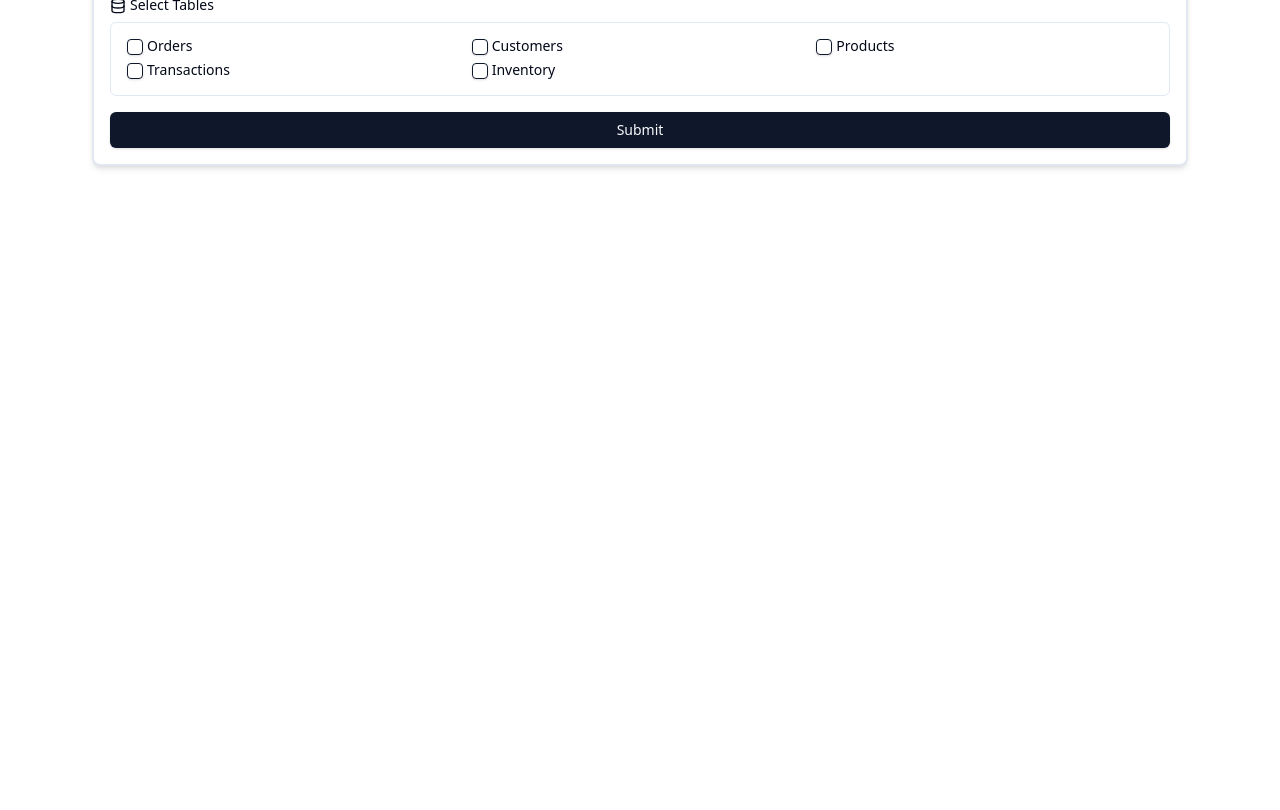
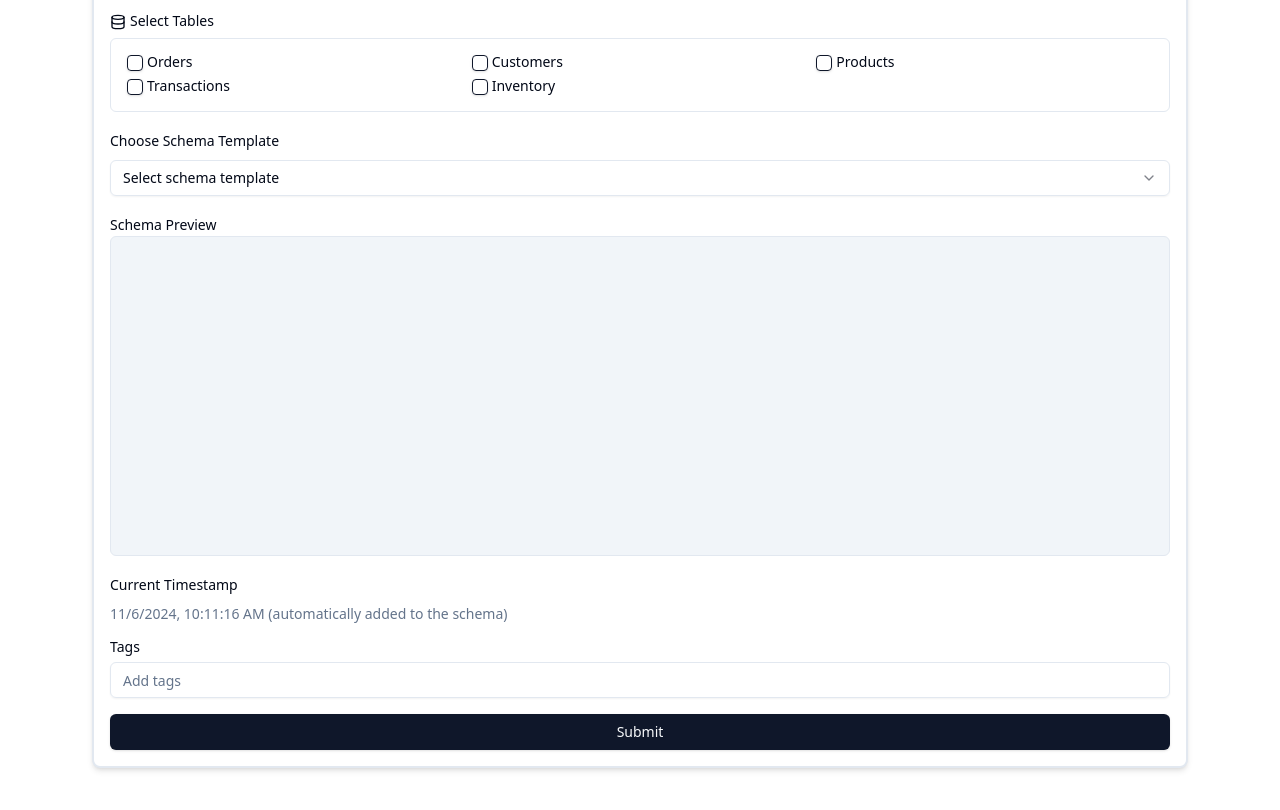
Before and after one commit to Yousuf24100286/powerbi-interactive-ui, a Next.js app: page / in a window 1280 px wide. Shown: the part 300-1110 px from the top of the page. Before the commit the page ends 800 px from the top, so only its background shows below. Built offline with nearby package versions, Linux system fonts and the light colour scheme.

Commit message:
add data-transfer form (incomplete)

```diff
--- a/src/app/_componenets/data-transfer.tsx
+++ b/src/app/_componenets/data-transfer.tsx
@@ -2,17 +2,21 @@
 import { Form, FormControl, FormField, FormItem, FormLabel, FormMessage } from '@/components/ui/form'
 import { z } from 'zod'
 import { zodResolver } from '@hookform/resolvers/zod'
-import { useForm } from 'react-hook-form'
+import { useController, useForm } from 'react-hook-form'
 import { Button } from '@/components/ui/button'
 import { Select, SelectTrigger, SelectItem, SelectValue, SelectContent } from '@/components/ui/select'
 import { Database, Folder } from 'lucide-react'
 import { Checkbox } from '@/components/ui/checkbox'
 import { Label } from '@/components/ui/label'
+import { Input } from '@/components/ui/input'
 
 const DataTransferFormSchema = z.object({
 	workspaceId: z.string(),
 	datasetId: z.string(),
-	tables: z.array(z.string())
+	tables: z.array(z.string()),
+	schemaTemplate: z.string().optional(),
+	timeStamp: z.date().optional(),
+	tags: z.array(z.string()).optional()
 })
 type TDataTransferFormValues = z.infer<typeof DataTransferFormSchema>
 
@@ -24,7 +28,10 @@ export function DataTransferForm() {
 		defaultValues: {
 			workspaceId: undefined,
 			datasetId: undefined,
-			tables: []
+			tables: [],
+			schemaTemplate: undefined,
+			timeStamp: new Date(),
+			tags: []
 		}
 	})
 	const handleSubmit = form.handleSubmit((values) => {
@@ -38,6 +45,31 @@ export function DataTransferForm() {
 		'Transactions',
 		'Inventory',
 	]
+	const schemas: {
+		[key: string]: string
+	} = {
+		'Schema 1': `CREATE TABLE Orders (
+			order_id INT PRIMARY KEY,
+			customer_id INT,
+			product_id INT,
+			quantity INT,
+			price DECIMAL(10, 2),
+			order_date DATE
+		);`,
+		'Schema 2': `CREATE TABLE Customers (
+			customer_id INT PRIMARY KEY,
+			first_name VARCHAR(255),
+			last_name VARCHAR(255),
+			email VARCHAR(255),
+			phone VARCHAR(255),
+			created_at DATE
+		);`,
+	}
+
+	const schemaController = useController({
+		name: 'schemaTemplate',
+		control: form.control
+	})
 
 	return (
 		<div>
@@ -133,6 +165,75 @@ export function DataTransferForm() {
 							</FormItem>
 						)}
 					/>
+					<FormItem>
+						<FormLabel>
+							Choose Schema Template
+						</FormLabel>
+						<FormControl>
+							<Select onValueChange={schemaController.field.onChange} value={schemaController.field.value}>
+								<SelectTrigger>
+									<SelectValue placeholder="Select schema template"/>
+								</SelectTrigger>
+								<SelectContent>
+									{
+										Object.entries(schemas).map(([key]) => (
+											<SelectItem key={key} value={key}>{key}</SelectItem>
+										))
+									}
+								</SelectContent>
+							</Select>
+						</FormControl>
+						<FormMessage />
+					</FormItem>
+					<div>
+						<Label>Schema Preview</Label>
+						<div className='border bg-accent w-full rounded-md h-80 overflow-y-scroll'>
+							{
+								schemaController.field.value && (
+									<pre className='p-4'>{schemas[schemaController.field.value]}</pre>
+								)
+							}
+						</div>
+					</div>
+					<FormField
+						control={form.control}
+						name='timeStamp'
+						render={({ field }) => (
+							<FormItem>
+								<FormLabel>
+									Current Timestamp
+								</FormLabel>
+								<FormControl>
+									<p className='text-sm text-muted-foreground'>{field.value?.toLocaleString()}&nbsp;(automatically added to the schema)</p>
+								</FormControl>
+								<FormMessage />
+							</FormItem>
+						)}
+					/>
+					<FormField
+						control={form.control}
+						name='tags'
+						render={({ field }) => (
+							<FormItem>
+								<FormLabel>
+									<span className='flex flex-row gap-1'>
+										Tags
+									</span>
+								</FormLabel>
+								<FormControl>
+									<Input {...field}
+										placeholder='Add tags'
+										value={field.value?.join(',')}
+										onChange={(e) => {
+											field.value = e.target.value.split(',')
+											field.onChange(field.value)
+										}}
+									/>
+								</FormControl>
+								<FormMessage />
+							</FormItem>
+						)}
+					/>
 					<Button type="submit">Submit</Button>
 				</form>
 			</Form>
--- a/src/app/page.tsx
+++ b/src/app/page.tsx
@@ -1,6 +1,9 @@
-import { DataTransferForm } from './_componenets/data-transfer'
+'use client'
+// import { DataTransferForm } from './_componenets/data-transfer'
+import dynamic from 'next/dynamic'
 import { Tabs, TabsContent, TabsList, TabsTrigger } from "@/components/ui/tabs";
 import { Database } from 'lucide-react'
+const DataTransferForm = dynamic(async () => (await import('./_componenets/data-transfer')).DataTransferForm, { ssr: false })
 
 export default function Page() {
   return (
@@ -9,7 +12,7 @@ export default function Page() {
 				<Database size={24} />
 				<h1 className="text-2xl font-bold leading-none">PowerBI Data Management</h1>
 			</span>
-			<Tabs defaultValue="data-transfer" className="w-full">
+			<Tabs defaultValue="data-transfer" className="w-full flex flex-col gap-4">
 				<TabsList className="w-full">
 					<TabsTrigger value="data-transfer" className="flex-grow">Data Transfer</TabsTrigger>
 					<TabsTrigger value="history" className="flex-grow">History</TabsTrigger>
```
